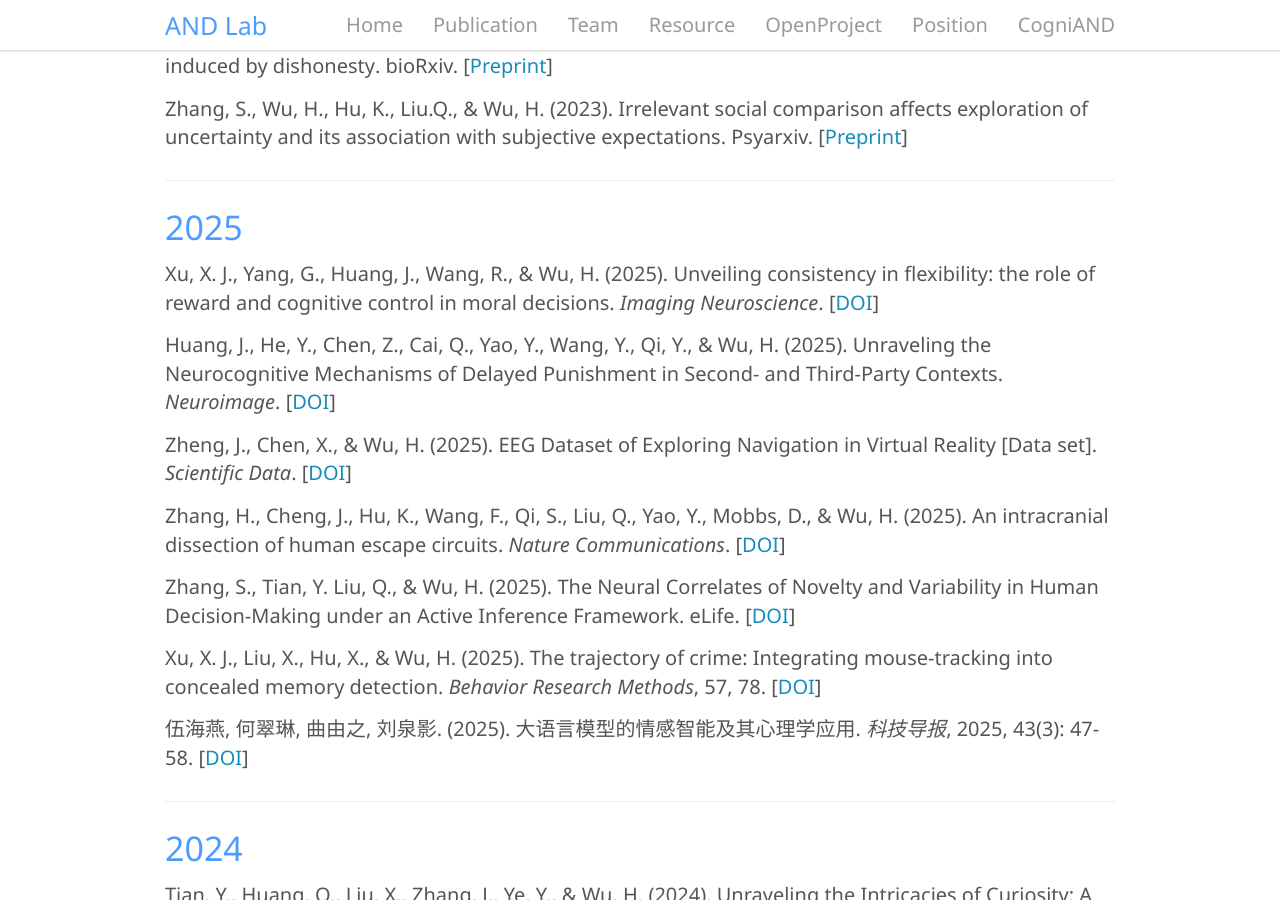
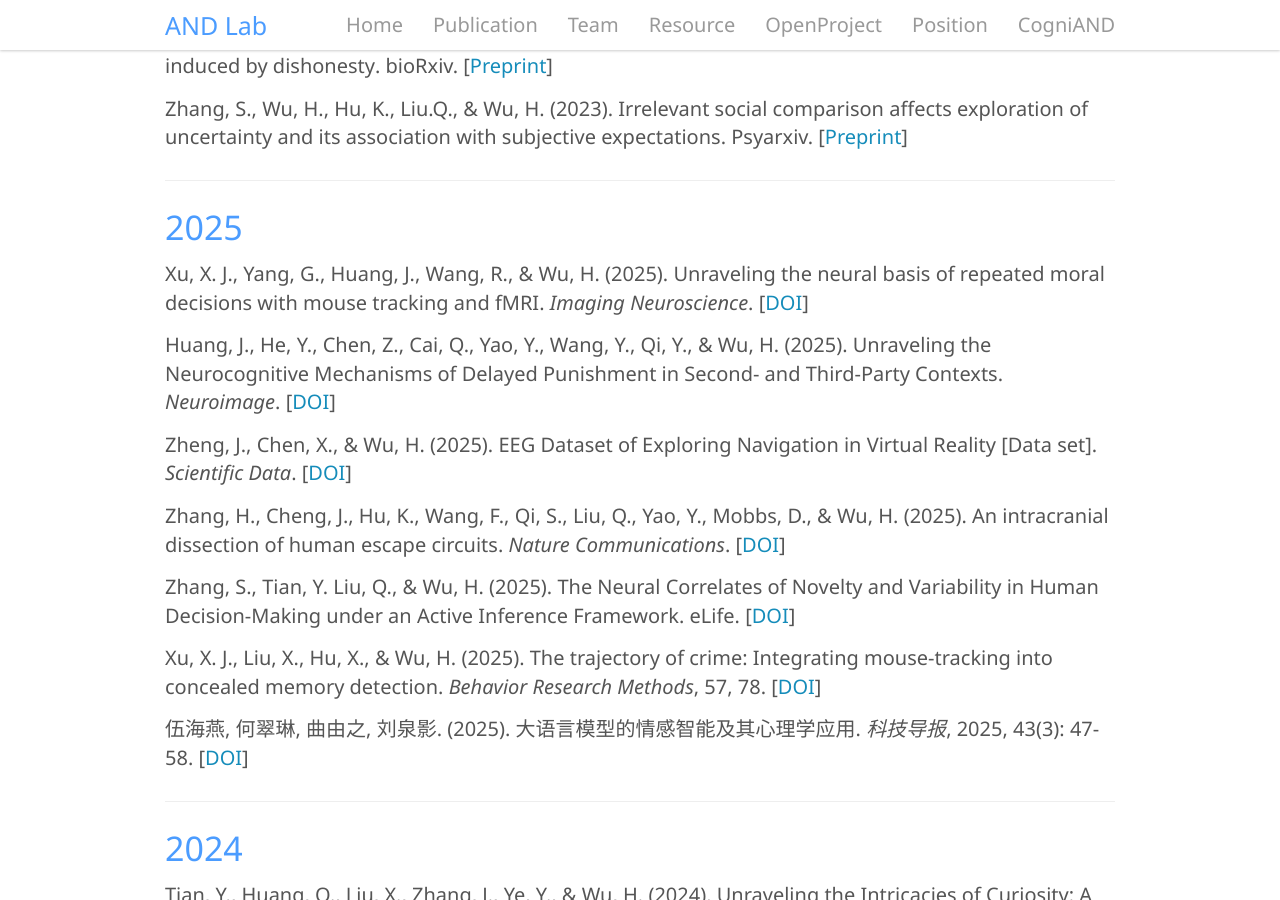
Before and after one commit to andlab-um/lab-website, a Jekyll site: the page built from _pages/publication.md, in a window 1280 px wide and 900 px high, scrolled down 661 px. Built offline with Jekyll 4.4.1, drawn with Linux system fonts in a browser that asks for light colours; nearby versions of some CDN libraries.

Commit message:
Update publication.md

```diff
--- a/_pages/publication.md
+++ b/_pages/publication.md
@@ -32,7 +32,7 @@ Zhang, S., Wu, H., Hu, K., Liu.Q., & Wu, H. (2023). **Irrelevant social comparis
 
 ### 2025
 
-Xu, X. J., Yang, G., Huang, J., Wang, R., & Wu, H. (2025). **Unveiling consistency in flexibility: the role of reward and cognitive control in moral decisions**. *Imaging Neuroscience*. [[DOI](https://doi.org/10.1101/2023.06.17.545416){:target="_blank"}]
+Xu, X. J., Yang, G., Huang, J., Wang, R., & Wu, H. (2025). **Unraveling the neural basis of repeated moral decisions with mouse tracking and fMRI**. *Imaging Neuroscience*. [[DOI](https://doi.org/10.1101/2023.06.17.545416){:target="_blank"}]
 
 Huang, J., He, Y., Chen, Z., Cai, Q., Yao, Y., Wang, Y., Qi, Y., & Wu, H. (2025). **Unraveling the Neurocognitive Mechanisms of Delayed Punishment in Second- and Third-Party Contexts**. *Neuroimage*. [[DOI](https://doi.org/10.1016/j.neuroimage.2025.121574){:target="_blank"}]
 
```
